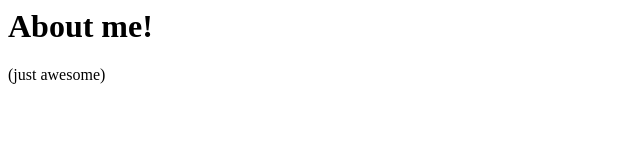
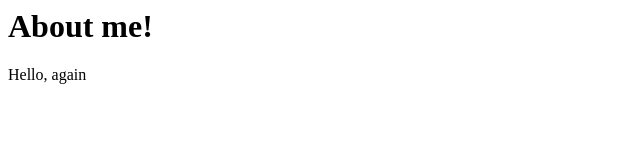
Before and after one commit to krisklau/mywebpage, a plain HTML site: page aboutme.html in a window 1280 px wide. Shown: the full height of the page, 0-640 px from the left. Drawn offline with Linux system fonts and the light colour scheme.

Commit message:
aboutme: Fixed text

```diff
--- a/aboutme.html
+++ b/aboutme.html
@@ -1,6 +1,6 @@
 <html>
 <h1>About me!</h1>
 
-(just awesome)
+<p>Hello, again</p>
 
 </html>
```
